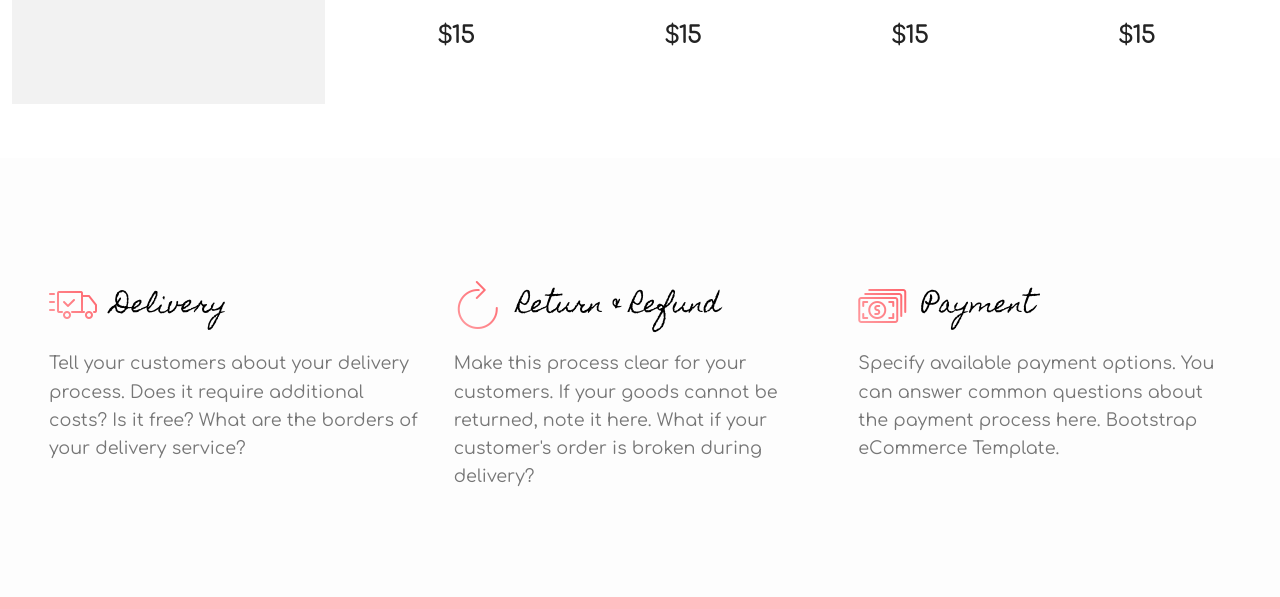
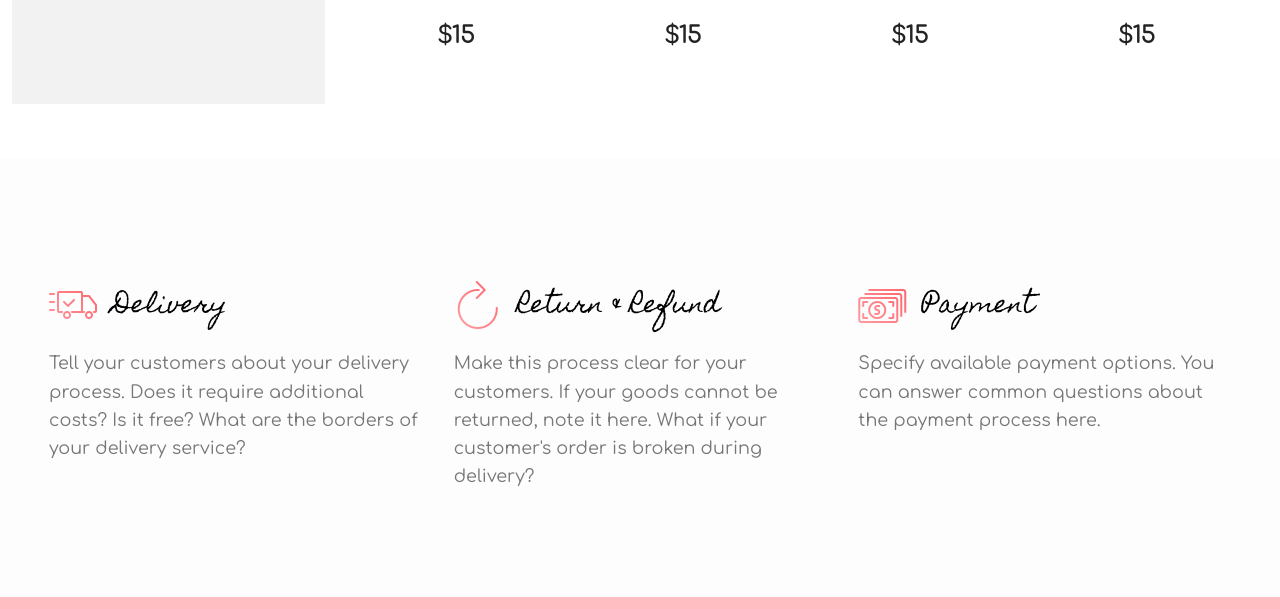
Before and after one commit to nouranmetwally/nouran-gallery, a plain HTML site: page index.html in a window 1280 px wide. Shown: the part 3334-3943 px from the top of the page. Drawn offline with Linux system fonts and the light colour scheme; files whose address does not match are found by name.

Commit message:
Update index.html

```diff
--- a/index.html
+++ b/index.html
@@ -627,7 +627,7 @@
                         </div>
                     </div>
                     <div class="card-box align-left">
-                        <p class="mbr-text mbr-fonts-style display-7">Specify available payment options. You can answer common questions about the payment process here.&nbsp;Bootstrap eСommerce Template.</p>
+                        <p class="mbr-text mbr-fonts-style display-7">Specify available payment options. You can answer common questions about the payment process here.</p>
                     </div>
                 </div>
 
```
